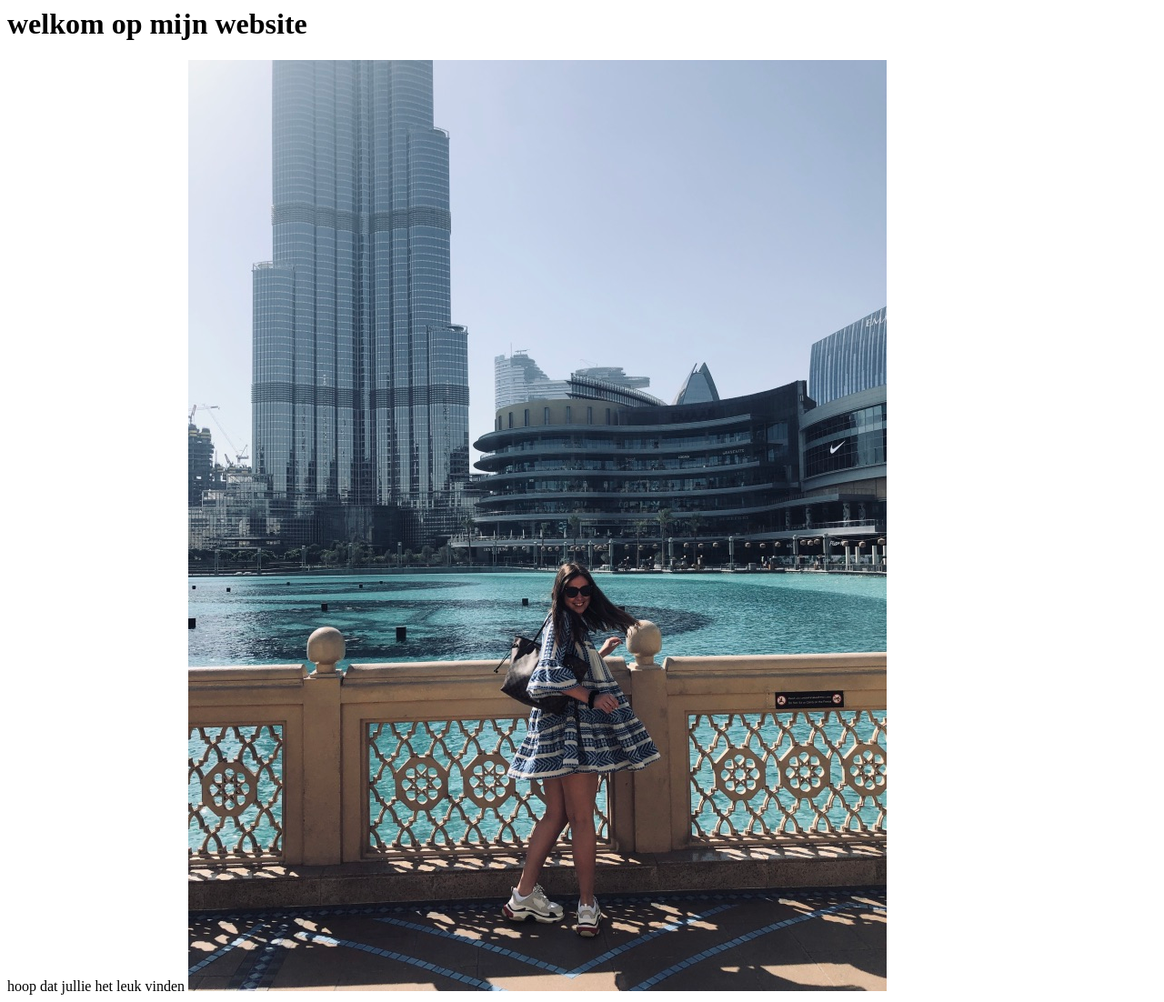
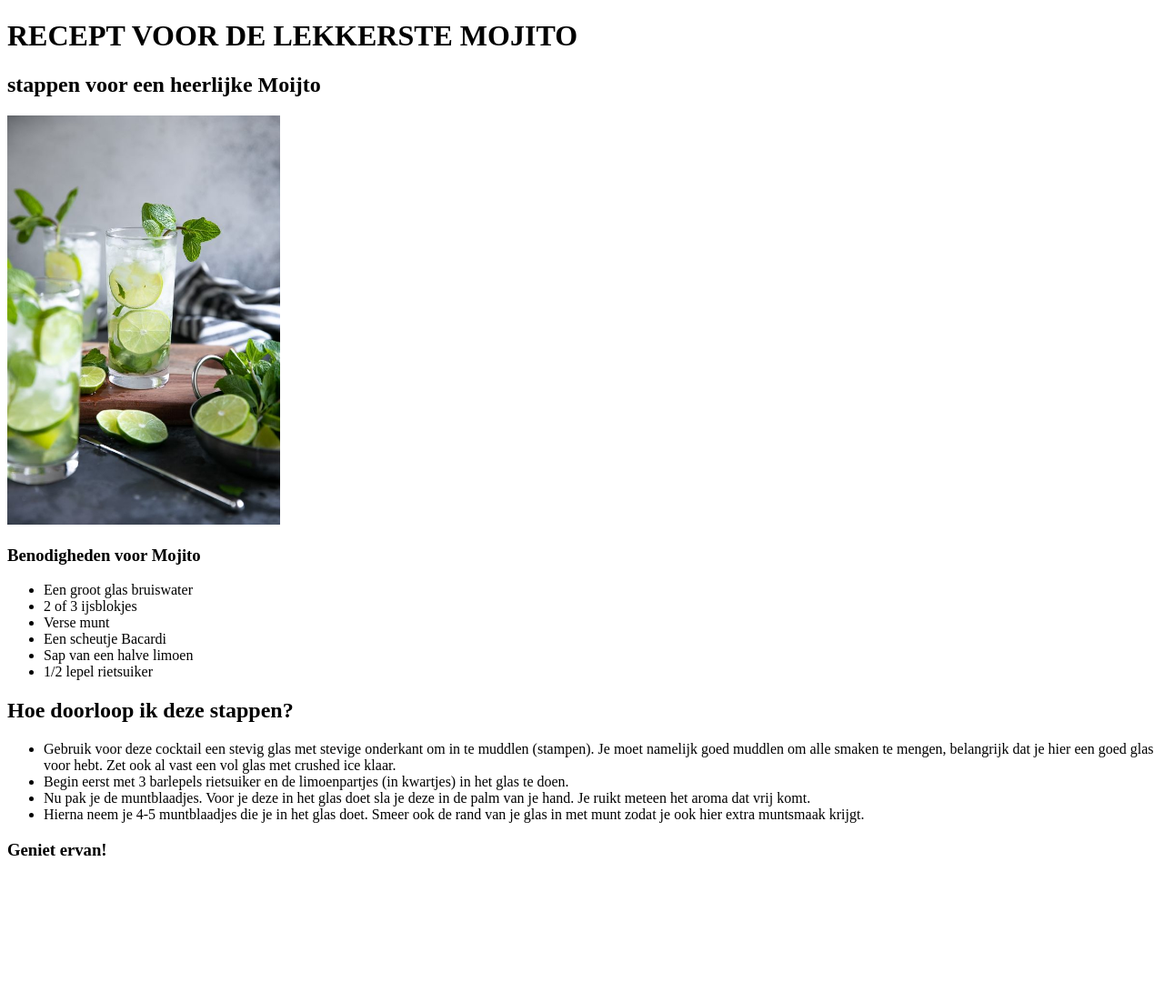
Before and after one commit to Louisedehaas/Les-01, a plain HTML site: page index.html in a window 1280 px wide. Shown: the whole page at 91% size. After the commit the page ends 964 px from the top, so only its background shows below. Drawn offline with Linux system fonts and the light colour scheme.

Commit message:
website gemaakt

```diff
--- a/index.html
+++ b/index.html
@@ -1,10 +1,38 @@
-<html>
-    <head>
-        <title> LOUISE DE HAAS  </title>
-    </head>
-    <body>
-        <h1> welkom op mijn website </h1>
-<p1>hoop dat jullie het leuk vinden </p1>
-    </body>
-<image src= "foto.jpg"/>
+<!DOCTYPE html>
+<html lang="en">
+<head>
+    <meta charset="UTF-8">
+    <meta name="viewport" content="width=device-width, initial-scale=1.0">
+    <meta http-equiv="X-UA-Compatible" content="ie=edge">
+    <title>Recept voor Mojito</title>
+</head>
+<body>
+    <header>
+        <h1> RECEPT VOOR DE LEKKERSTE MOJITO  </h1>
+    </header>
+    <main>
+        <article>
+        <h2>stappen voor een heerlijke Moijto</h2>
+        <img src="images/moijto.jpg" width="300px"/>
+        <h3>Benodigheden voor Mojito</h3>
+        <ul>
+            <li>Een groot glas bruiswater</li>
+            <li>2 of 3 ijsblokjes</li>
+            <li>Verse munt</li>
+            <li>Een scheutje Bacardi</li>
+            <li>Sap van een halve limoen</li>
+            <li>1/2 lepel rietsuiker</li>
+        </ul>
+            <h2>Hoe doorloop ik deze stappen?</h2>
+            <ul>
+                <li>Gebruik voor deze cocktail een stevig glas met stevige onderkant om in te muddlen (stampen). Je moet namelijk goed muddlen om alle smaken te mengen, belangrijk dat je hier een goed glas voor hebt.
+                    Zet ook al vast een vol glas met crushed ice klaar.</li>
+                <li>Begin eerst met 3 barlepels rietsuiker en de limoenpartjes (in kwartjes) in het glas te doen.</li>
+                <li> Nu pak je de muntblaadjes. Voor je deze in het glas doet sla je deze in de palm van je hand. Je ruikt meteen het aroma dat vrij komt. </li>
+                <li> Hierna neem je 4-5 muntblaadjes die je in het glas doet. Smeer ook de rand van je glas in met munt zodat je ook hier extra muntsmaak krijgt.</li>
+            </ul>
+            <h3>Geniet ervan!</h3>
+        </article>
+ </main>
+</body>
 </html>
```
Also changed, not shown: Recept.html (deleted, +0 -37 lines), Foto.jpg (deleted), images/moijto.jpg (renamed from moijto.jpg), 2 other files.
